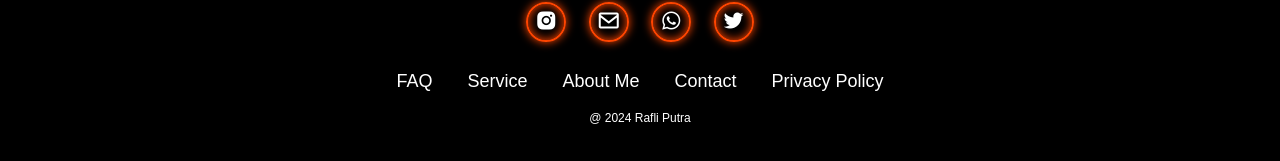
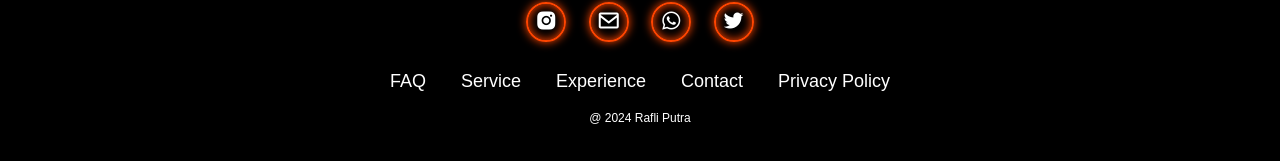
Before and after one commit to rafliputrap/RafliPutra.github.io, a plain HTML site: page index.html in a window 1280 px wide. Shown: the part 3320-3481 px from the top of the page. Drawn offline with nearby package versions, Linux system fonts and the light colour scheme.

Commit message:
Portofolio Rafli

```diff
--- a/index.html
+++ b/index.html
@@ -101,7 +101,7 @@
                 <a href="#">Service</a>
             </li>
             <li>
-                <a href="#about">About Me</a>
+                <a href="#about">Experience</a>
             </li>
             <li>
                 <a href="mailto:@raflipoetra14@gmail.com" target="_blank">Contact</a>
```
